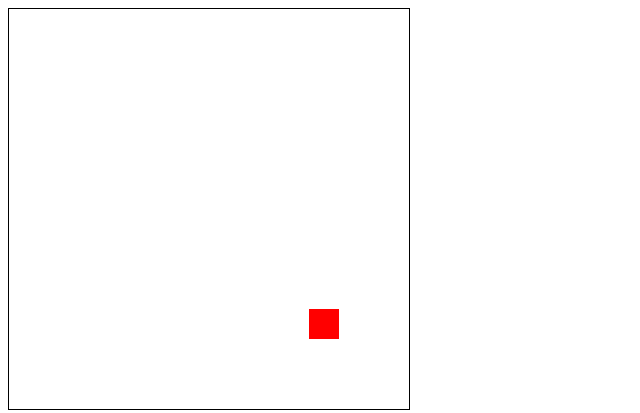
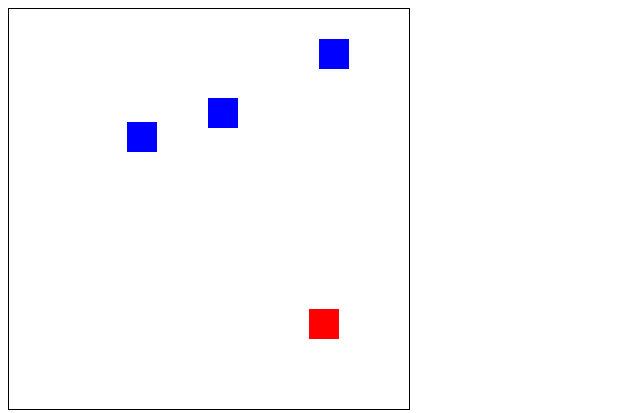
Before and after one commit to irinaeris/SIIT_Eris_Irina, a plain HTML site: page 06_week_tema/home.html in a window 1280 px wide. Shown: the whole page, without its empty margins (0-640 px from the left). Drawn offline with Linux system fonts and the light colour scheme.

Commit message:
obstacoles set

```diff
--- a/06_week_tema/home.html
+++ b/06_week_tema/home.html
@@ -9,15 +9,15 @@
 </head>
 <body>
   <div class="game-container">
-    <div class="player" style="top: 300px; right:300px; bottom:300px; left: 300px;"></div>
+    <div class="player" style="left: 300px; top:300px;"></div>
     <div class="obstacol" style="top: 342; left: 320;"></div>
-    <div class="obstacol" style="top: 342; left: 320;"></div>
-    <div class="obstacol" style="top: 342; left: 320;"></div>
+    <div class="obstacol" ></div>
+    <div class="obstacol" ></div>
+
 
 
   </div>
 
 
   <script src="./script.js"></script>
-</body>
 </html>
--- a/06_week_tema/script.js
+++ b/06_week_tema/script.js
@@ -1,25 +1,48 @@
-
-let player = document.querySelector(".player")
+let player = document.querySelector(".player");
 document.addEventListener("keydown", function (event) {
-  console.log("event= ", event)
+  console.log("event= ", event);
   if (event.code === "ArrowDown") {
-    let oldTop = parseInt(player.style.top)
+    let oldTop = parseInt(player.style.top);
     if (oldTop < 370) {
-      player.style.top = `${oldTop + 10}px`
+      player.style.top = `${oldTop + 10}px`;
     }
   }
   if (event.code === "ArrowRight") {
-    let oldLeft = parseInt(player.style.left)
+    let oldLeft = parseInt(player.style.left);
     if (oldLeft < 370) {
-      player.style.left = `${oldLeft + 10}px`
+      player.style.left = `${oldLeft + 10}px`;
     }
   }
-
+  if (event.code === "ArrowLeft") {
+    let oldRight = parseInt(player.style.left);
+    if (oldRight < 370) {
+      player.style.left = `${oldRight - 10}px`;
+    }
+  }
+  if (event.code === "ArrowUp") {
+    let oldDown = parseInt(player.style.top);
+    if (oldDown < 370) {
+      player.style.top = `${oldDown - 10}px`;
+    }
+  }
 });
 
+var obstacol = document.querySelectorAll(".obstacol");
 
-const obstaco = {
-  left: Math.random() * 400, // asa generam nr random
-  top: 10
+for (var i = 0; i < obstacol.length; i++) {
+  var obstacolList = obstacol[i];
+
+  randomTop = getRandomNumber();
+  randomLeft = getRandomNumber();
+
+
+  obstacolList.style.top = randomTop + "px";
+  console.log(obstacolList)
+  obstacolList.style.left = randomLeft + "px";
+  console.log(obstacolList)
 }
-const obstacolList = [obstaco]
+
+
+function getRandomNumber() {
+  return parseInt(Math.random() * 370);
+}
--- a/06_week_tema/style.css
+++ b/06_week_tema/style.css
@@ -2,11 +2,19 @@
     width: 400px;
     height: 400px;
     border: 1px solid black;
+    position:relative;
   }
   .player {
     width: 30px;
     height: 30px;
     /* background-image: url("https://pngset.com/images/super-mario-run-announced-for-ios-new-super-mario-bros-new-super-mario-bros-person-human-transparent-png-2754054.png"); */
     background-color: red;
-    position: relative;
+    position: absolute;
   }
+  .obstacol{
+    width: 30px;
+    height: 30px;
+    background-color: blue;
+    position: absolute;
+
+  }
```
